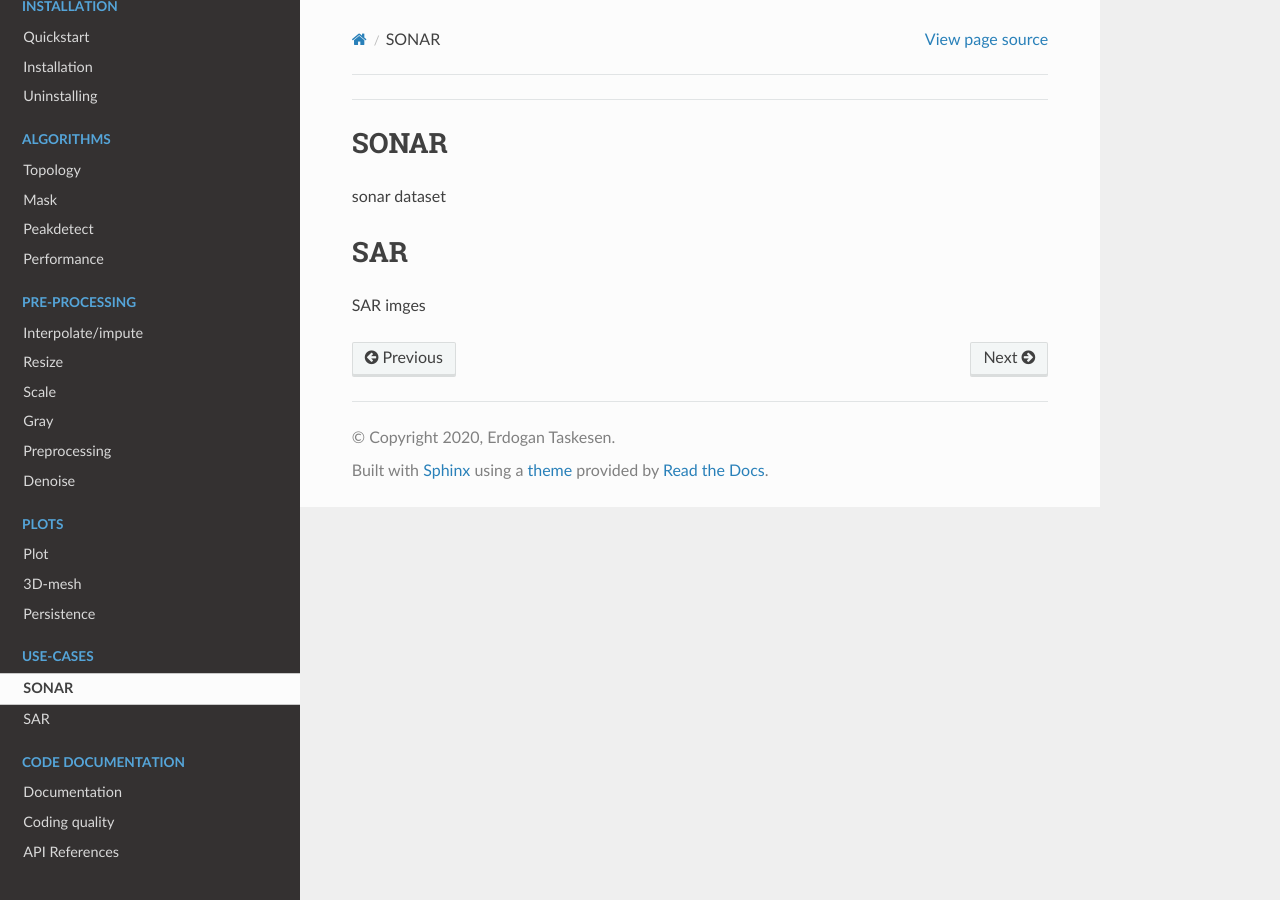
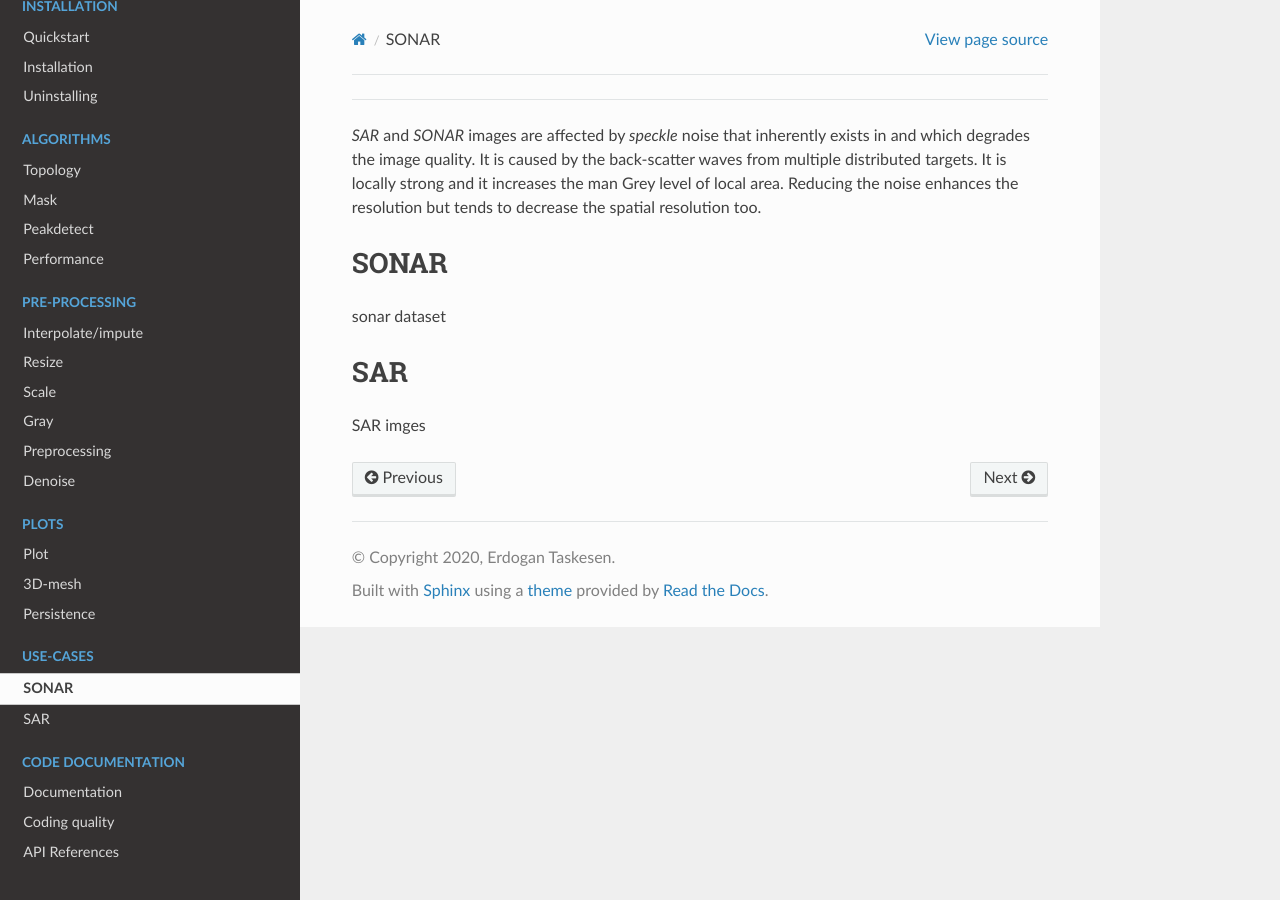
Before and after one commit to erdogant/findpeaks, a Sphinx documentation site: the page built from docs/source/Use-cases.rst, in a window 1280 px wide. Built offline with Sphinx 7.4.7 and the Read the Docs theme 2.0.0, drawn with Linux system fonts in a browser that asks for light colours.

Commit message:
docstring upates

```diff
--- a/docs/source/Use-cases.rst
+++ b/docs/source/Use-cases.rst
@@ -1,6 +1,11 @@
 .. _code_directive:
 
 -------------------------------------
+
+*SAR* and *SONAR* images are affected by *speckle* noise that inherently exists in and which degrades the image quality.
+It is caused by the back-scatter waves from multiple distributed targets. It is locally strong and it increases the man Grey level of local area.
+Reducing the noise enhances the resolution but tends to decrease the spatial resolution too.
+
 
 SONAR
 ''''''''''
```
Also changed, not shown: docs/source/Denoise.rst (+11 -6 lines), docs/figs/noise_distr_examples.jpg (deleted), 1 other file.
